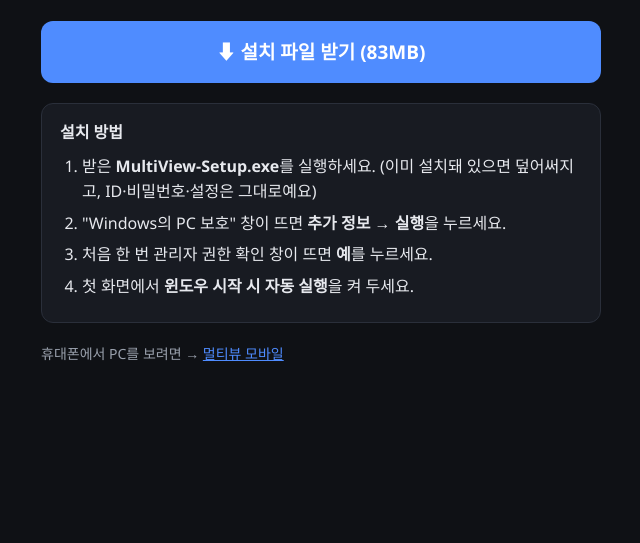
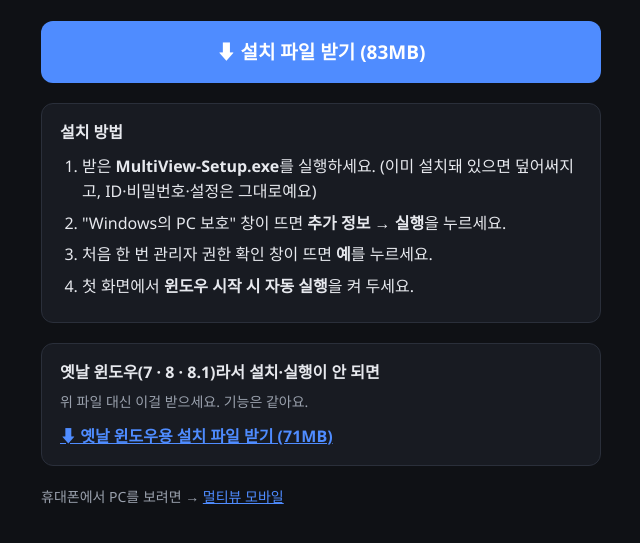
Before and after one commit to gkwjdgns03-lgtm/multiview-mobile, a plain HTML site: page pc/index.html in a window 1280 px wide. Shown: the part 119-662 px from the top of the page, without its empty margins (319-959 px from the left). Drawn offline with Linux system fonts and the light colour scheme.

Commit message:
옛날 윈도우(7·8·8.1)용 PC 설치 파일 추가
Co-Authored-By: Claude Opus 5.5 <noreply@anthropic.com>

```diff
--- a/pc/index.html
+++ b/pc/index.html
@@ -32,6 +32,11 @@
       <li>첫 화면에서 <b>윈도우 시작 시 자동 실행</b>을 켜 두세요.</li>
     </ol>
   </div>
+  <div class="card">
+    <b>옛날 윈도우(7 · 8 · 8.1)라서 설치·실행이 안 되면</b>
+    <p class="dim" style="margin:6px 0 10px">위 파일 대신 이걸 받으세요. 기능은 같아요.</p>
+    <a href="MultiView-Setup-OldWindows.exe" download style="color:var(--accent);font-weight:600">⬇ 옛날 윈도우용 설치 파일 받기 (71MB)</a>
+  </div>
   <p class="dim" style="margin-top:20px">휴대폰에서 PC를 보려면 → <a href="../" style="color:var(--accent)">멀티뷰 모바일</a></p>
 </main>
 </body>
```
Also changed, not shown: 1 other file.
